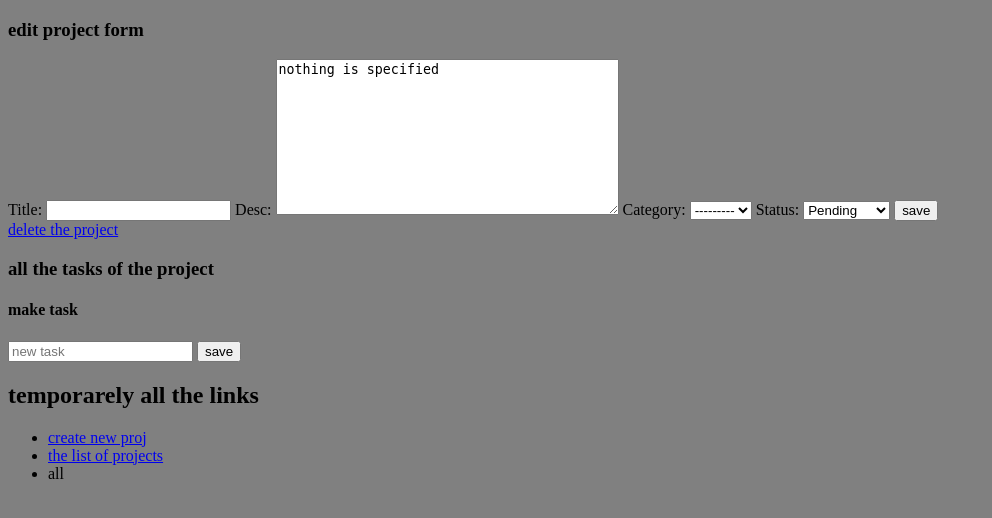
After one commit to abderrahmane-blk/django-pm, a Django app: template projects/templates/project/update.html in a window 1280 px wide. The commit adds this page. Shown: the top 518 px of the page, without its empty margins (0-992 px from the left). Run offline with Django 4.2, Linux system fonts and the light colour scheme; the template is opened without the code that fills it: values that come from a table or form of the project are taken from there, others are empty.

Commit message:
project management

```diff
--- a/projects/forms.py
+++ b/projects/forms.py
@@ -9,3 +9,24 @@ class ProjectFormView(forms.ModelForm):
             'desc' : forms.Textarea(),
             'category': forms.Select(),
         }
+
+class ProjectUpdateFormView(forms.ModelForm):
+    class Meta:
+        model = models.Project
+        fields = ['title' , 'desc' , 'category'  ,'status']
+        widgets = { 'title': forms.TextInput() ,
+            'desc' : forms.Textarea(),
+            'category': forms.Select(),
+            'status' :forms.Select()
+        }
+
+#useless
+'''class ProjectTaskFormView(forms.ModelForm):
+    class Meta:
+        model = models.Task
+        fields = ['desc']
+        widgets = { 'title': forms.TextInput() ,
+            'desc' : forms.Textarea(),
+
+        }
+        '''
--- a/projects/models.py
+++ b/projects/models.py
@@ -27,7 +27,7 @@ class Project(models.Model):
     updated_at =models.DateTimeField(auto_now=True , null=True)
 
     category =models.ForeignKey(Category , models.PROTECT)
-    user =models.ForeignKey(AUTH_USER_MODEL , models.CASCADE)
+    user =models.ForeignKey(AUTH_USER_MODEL , models.CASCADE , null=True)
 
     status =models.IntegerField(
         choices = ProjectStatus.choices ,
--- a/projects/templates/base.html
+++ b/projects/templates/base.html
@@ -3,12 +3,23 @@
 <head>
     <title>projects management</title>
 </head>
-<body>
+<body style=" background-color:gray">
 
 
 {%block content%}
 {% endblock content%}
 
+
+</hr>
+<h2>temporarely all the links</h2>
+<ul>
+<li><a href='/project/create'>create new proj</a></li>
+<li><a href='/'>the list of projects</a></li>
+<li>all</li>
+
+</ul>
+
+
 </body>
 
 </html>
--- a/projects/templates/project/list.html
+++ b/projects/templates/project/list.html
@@ -6,7 +6,7 @@
 
 <ul>
     {% for proj in object_list %}
-        <li>{{project.title}}</li>
+        <li>{{proj.title}} --<a href={%url 'Project_update' proj.id %}>edit</a></li>
 
     {%empty%}
         <li>{% trans "there are no objects to show" %}</li>
--- /dev/null
+++ b/projects/templates/project/task.html
@@ -0,0 +1,43 @@
+<h3>all the tasks of the project</h3>
+<ol>
+    {%for task in project.task_set.all %}
+
+        <li>{{task}}
+
+            <form method = 'POST' action ={% url 'task_update' task.id %}>
+            {%csrf_token%}
+
+
+            <input
+                 type="checkbox"
+                 name="is_completed"
+                 {% if task.is_completed %} checked {% endif %}
+                 onchange="this.form.submit()"
+                 >
+
+        </form>
+        <form method = 'POST' action ={% url 'task_delete' task.id %}>
+            {%csrf_token%}
+            <input type="submit" value="delete"
+
+                 >
+
+        </form>
+        </li>
+    {% endfor %}
+</ol>
+
+
+<h4>make task</h4>
+
+<form method = 'POST' action ={% url 'task_create'%}>
+    {%csrf_token%}
+
+    <input type='hidden' value={{project.id}} name='project_id' >
+    <input type='text' name='desc' placeholder='new task'>
+    <input type='submit' value='save' >
+
+
+
+
+</form>
--- /dev/null
+++ b/projects/templates/project/update.html
@@ -0,0 +1,19 @@
+{% extends 'base.html' %}
+{% block content %}
+<h3>edit project form</h3>
+
+<form method ='POST'>
+{% csrf_token %}
+{{form}}
+<input type="submit"  value="save" >
+
+
+</form>
+
+<a href="{% url 'Project_delete' object.id %}" >delete the project</a>
+
+
+{% include 'project/task.html' with project=object %}
+
+
+{% endblock content %}
--- a/projects/urls.py
+++ b/projects/urls.py
@@ -4,5 +4,13 @@ from . import views
 
 urlpatterns = [
     path('' , views.ProjectListViews.as_view() , name = 'Projects_list'),
-    path('project/create' , views.ProjectCreateView.as_view() , name = 'Project_create')
+    path('project/create' , views.ProjectCreateView.as_view() , name = 'Project_create'),
+    path('project/update/<int:pk>' , views.ProjectUpdateView.as_view() , name = 'Project_update'),
+    path('project/delete/<int:pk>' , views.ProjectDeleteView.as_view() , name = 'Project_delete'),
+    path('task/create/' , views.ProjectTaskView.as_view() , name = 'task_create'),
+    path('task/edit/<int:pk>' , views.ProjectTaskEditView.as_view() , name = 'task_update'),
+    path('task/delete/<int:pk>' , views.ProjectTaskDeleteView.as_view() , name = 'task_delete')
+
+
+
 ]
```
Also changed, not shown: projects/templates/project/delete.html (added, +18 -0 lines), projects/views.py (+50 -4 lines), projects/migrations/0004_alter_project_user.py (added).
